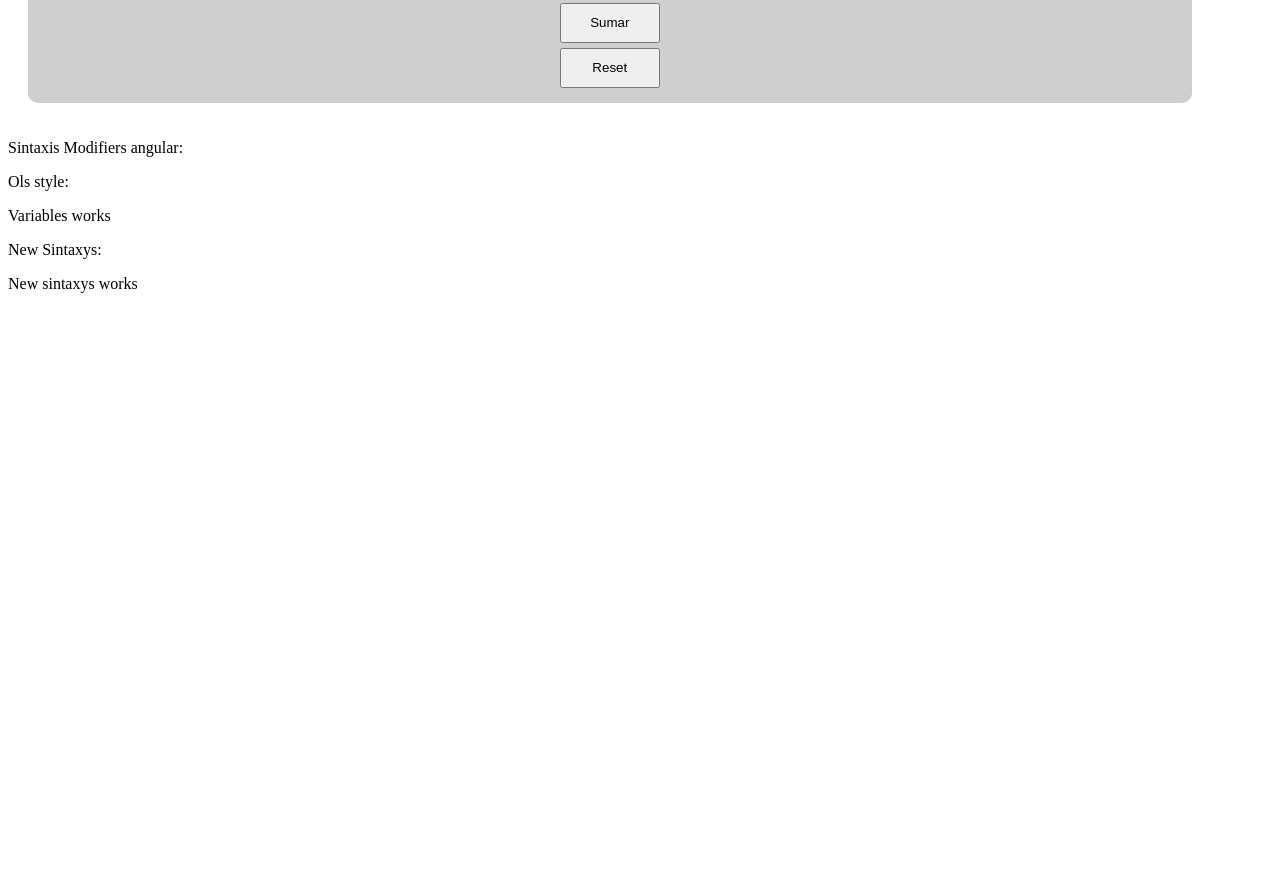
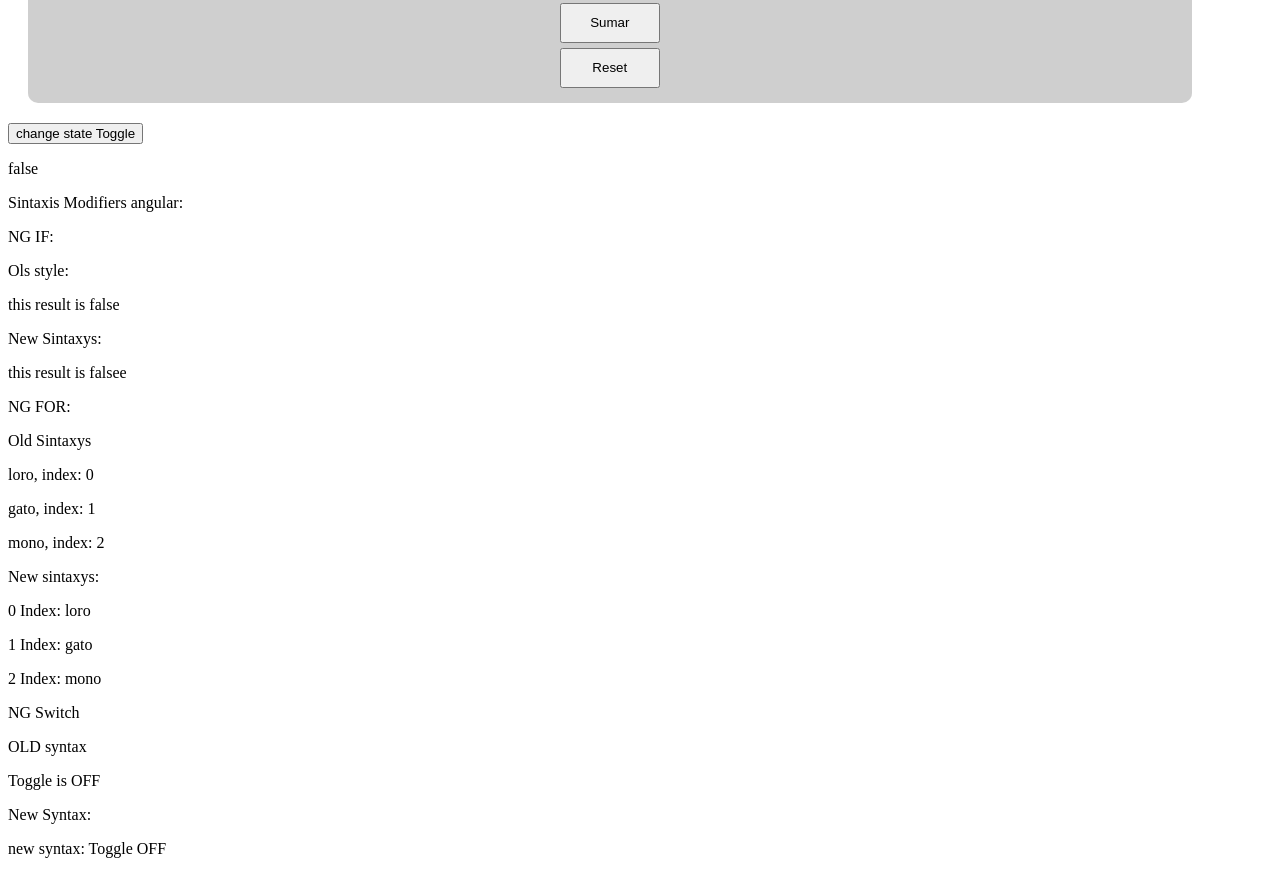
Before and after one commit to dylanjitt/AngularProject, an Angular app: page / in a window 1280 px wide. Shown: the part 666-1540 px from the top of the page. Before the commit the page ends 975 px from the top, so only its background shows below. Built offline with nearby package versions, Linux system fonts and the light colour scheme.

Commit message:
27 sept 2024 NgFor NgIf old/new syntax

```diff
--- a/src/app/app.component.html
+++ b/src/app/app.component.html
@@ -9,11 +9,41 @@
 <p>RESULT CALCULATOR: {{result}}</p>
 <app-calculator (sum)="setRes($event)" (mult)="setRes($event)" (reset)="setRes($event)"></app-calculator>
 
+<button (click)="toggle()">change state Toggle</button>
+<p>{{togg}}</p>
 <p>Sintaxis Modifiers angular:</p>
+<p>NG IF:</p>
 <p>Ols style:</p>
-<p *ngIf="1>0">Variables works</p>
+<p *ngIf="togg; else elseOld">Variables works</p>
+<ng-template #elseOld>
+  <p >this result is false</p>
+</ng-template>
+
 
 <p>New Sintaxys:</p>
-@if(1>0){
+@if(togg){
   <p>New sintaxys works</p>
+} @else{
+  <p>this result is falsee</p>
 }
+<p>NG FOR:</p>
+<p>Old Sintaxys</p>
+<p *ngFor="let animal of animals; let i = index">{{animal}}, index: {{i}}</p>
+
+<p>New sintaxys: </p>
+@for(animal of animals;track animal; let i=$index){
+  <p>{{i}} Index: {{animal}}</p>
+}
+
+<p>NG Switch</p>
+<p>OLD syntax</p>
+<div [ngSwitch]="togg">
+  <p *ngSwitchCase="false">Toggle is OFF</p>
+  <p *ngSwitchCase="true">Toggle is ON</p>
+</div>
+
+<p>New Syntax:</p>
+@switch (togg) {
+  @case (true) { <p>new syntax: Toggle ON!</p> }
+  @case (false) {<p>new syntax: Toggle OFF</p> }
+}
--- a/src/app/app.component.ts
+++ b/src/app/app.component.ts
@@ -38,6 +38,8 @@ export class AppComponent {
   var1=0
   var2=null
   var3='hola'
+// creación de Variable para probar NgIf y ngSwitch
+  togg:boolean=false
 
   constructor(){
 
@@ -64,6 +66,9 @@ export class AppComponent {
 
   }
 
+  public toggle(){
+    this.togg=!this.togg
+  }
   public sum2(...persons:number[]){
     return persons[0]+persons[1]
   }
```
